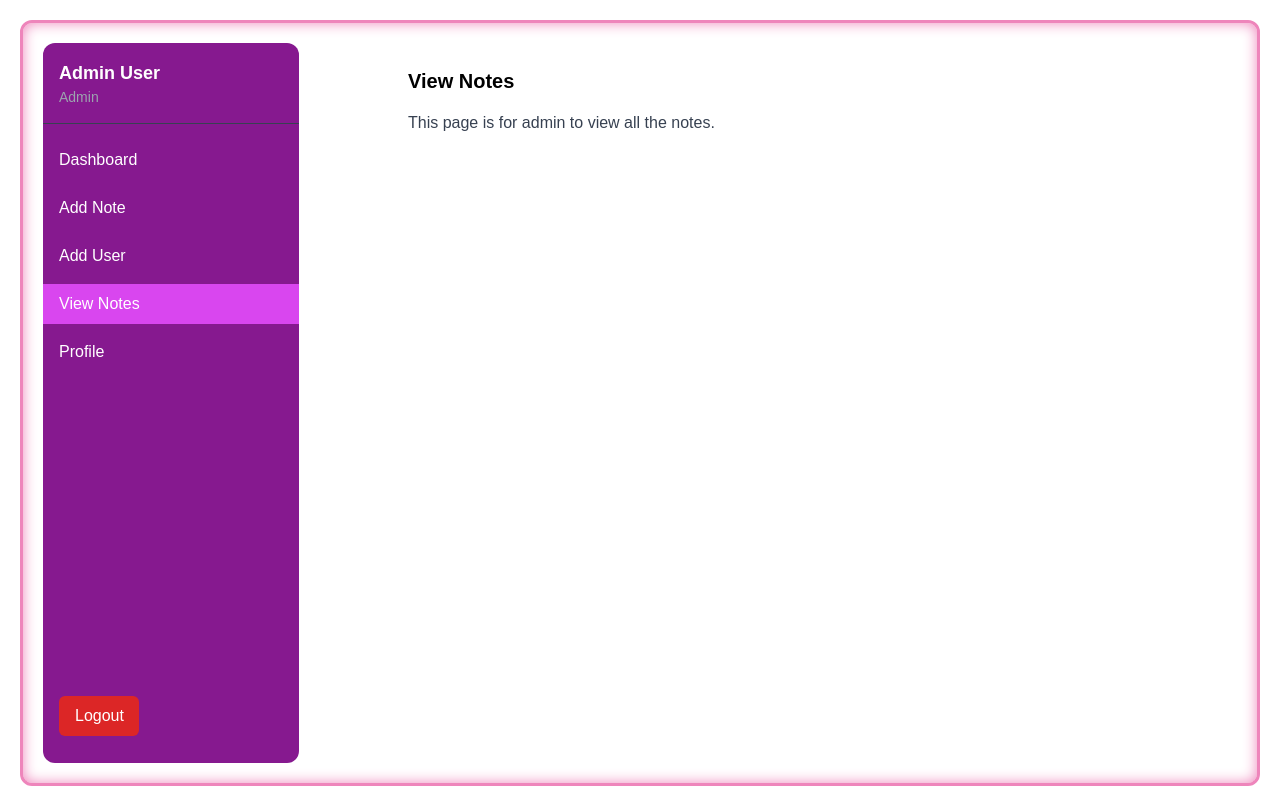
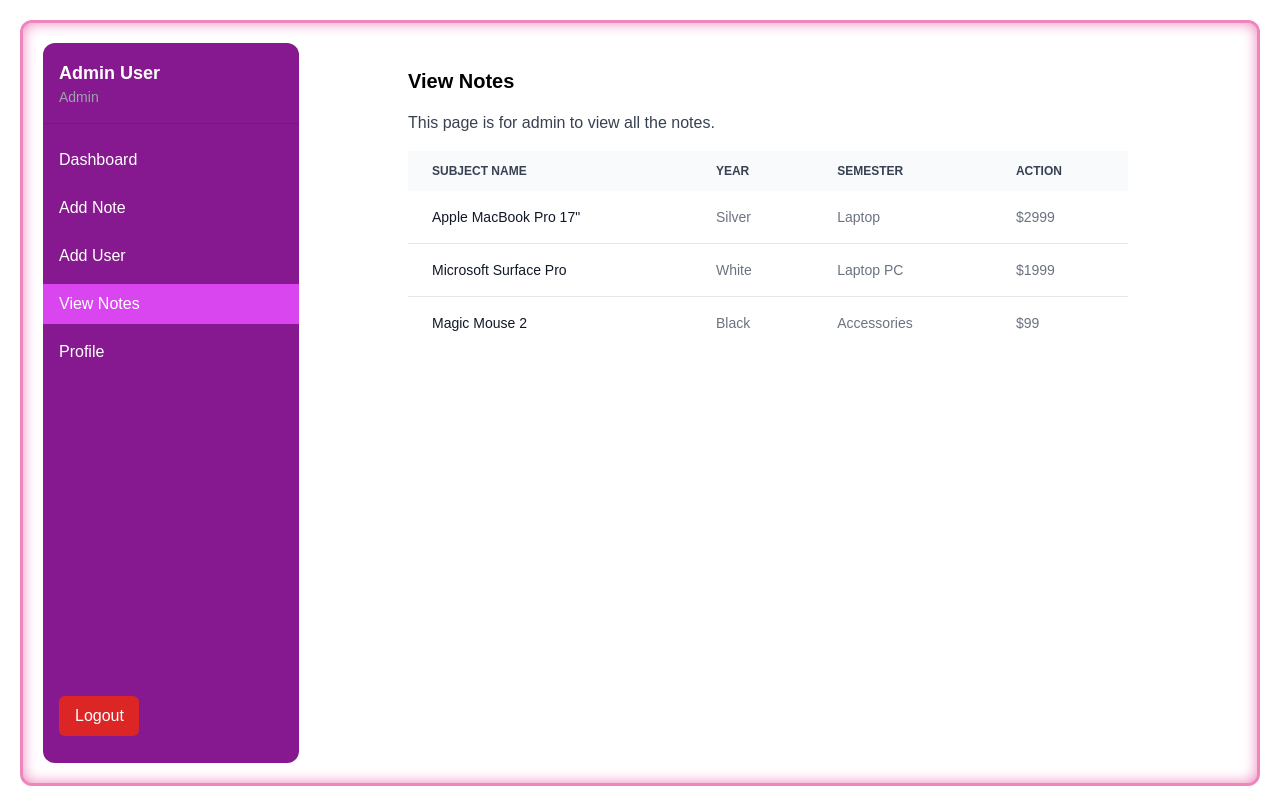
Before and after one commit to Soumyadipmaity1/k-prep, a Next.js app: page /admin/view-note in a window 1280 px wide. Shown: the top 806 px of the page. Built offline with nearby package versions, Linux system fonts and the light colour scheme; a web font is replaced by a local one.

Commit message:
add view note table

```diff
--- a/package.json
+++ b/package.json
@@ -19,6 +19,7 @@
     "jsonwebtoken": "^9.0.2",
     "mongoose": "^8.7.0",
     "next": "^14.2.14",
+    "nodemailer": "^6.9.15",
     "react": "^18.3.1",
     "react-dom": "^18.3.1",
     "react-hot-toast": "^2.4.1",
@@ -27,7 +28,8 @@
     "react-router-dom": "^6.25.1",
     "react-spinners": "^0.14.1",
     "swiper": "^11.1.8",
-    "zod": "^3.23.8"
+    "zod": "^3.23.8",
+    "zustand": "^5.0.0"
   },
   "devDependencies": {
     "@types/bcryptjs": "^2.4.6",
--- a/src/app/admin/view-note/page.tsx
+++ b/src/app/admin/view-note/page.tsx
@@ -1,9 +1,13 @@
 "use client";
+
+import ShowNotes from "@/components/showNotes/show-notes";
+
 const ViewNotes = () => {
   return (
     <div className="p-6 mx-auto max-w-3xl  ">
       <h2 className="text-xl font-semibold mb-4">View Notes</h2>
       <p className="text-gray-700">This page is for admin to view all the notes.</p>
+      <ShowNotes/>
     </div>
   );
 };
--- /dev/null
+++ b/src/components/showNotes/show-notes.tsx
@@ -0,0 +1,54 @@
+import React from "react";
+
+function ShowNotes() {
+  return (
+    <div className="relative overflow-x-auto mt-4">
+    <table className="w-full text-sm text-left rtl:text-right text-gray-500 dark:text-gray-400">
+      <thead className="text-xs text-gray-700 uppercase bg-gray-50 dark:bg-gray-700 dark:text-gray-400">
+        <tr>
+          <th scope="col" className="px-6 py-3">
+          Subject Name
+          </th>
+          <th scope="col" className="px-6 py-3">
+            Year
+          </th>
+          <th scope="col" className="px-6 py-3">
+          Semester
+          </th>
+          <th scope="col" className="px-6 py-3">
+            Action
+          </th>
+        </tr>
+      </thead>
+      <tbody>
+        <tr className="bg-white border-b dark:bg-gray-800 dark:border-gray-700">
+          <th scope="row" className="px-6 py-4 font-medium text-gray-900 whitespace-nowrap dark:text-white">
+            Apple MacBook Pro 17"
+          </th>
+          <td className="px-6 py-4">Silver</td>
+          <td className="px-6 py-4">Laptop</td>
+          <td className="px-6 py-4">$2999</td>
+        </tr>
+        <tr className="bg-white border-b dark:bg-gray-800 dark:border-gray-700">
+          <th scope="row" className="px-6 py-4 font-medium text-gray-900 whitespace-nowrap dark:text-white">
+            Microsoft Surface Pro
+          </th>
+          <td className="px-6 py-4">White</td>
+          <td className="px-6 py-4">Laptop PC</td>
+          <td className="px-6 py-4">$1999</td>
+        </tr>
+        <tr className="bg-white dark:bg-gray-800">
+          <th scope="row" className="px-6 py-4 font-medium text-gray-900 whitespace-nowrap dark:text-white">
+            Magic Mouse 2
+          </th>
+          <td className="px-6 py-4">Black</td>
+          <td className="px-6 py-4">Accessories</td>
+          <td className="px-6 py-4">$99</td>
+        </tr>
+      </tbody>
+    </table>
+  </div>
+  );
+}
+
+export default ShowNotes;
--- /dev/null
+++ b/src/store/store.ts
@@ -0,0 +1,5 @@
+import { create } from 'zustand'
+
+export const useStore = create(() => ({
+  user: null
+}))
```
Also changed, not shown: 1 other file (tests, documents, lock files or other folders).
